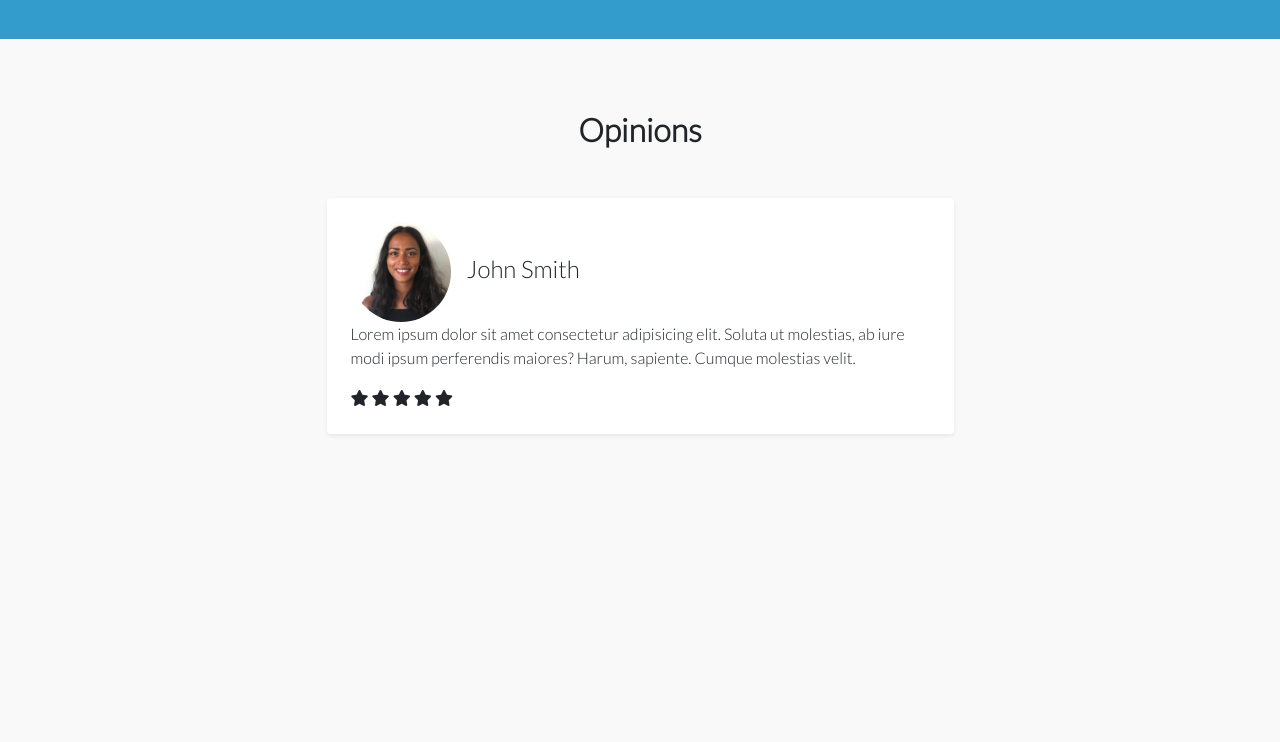
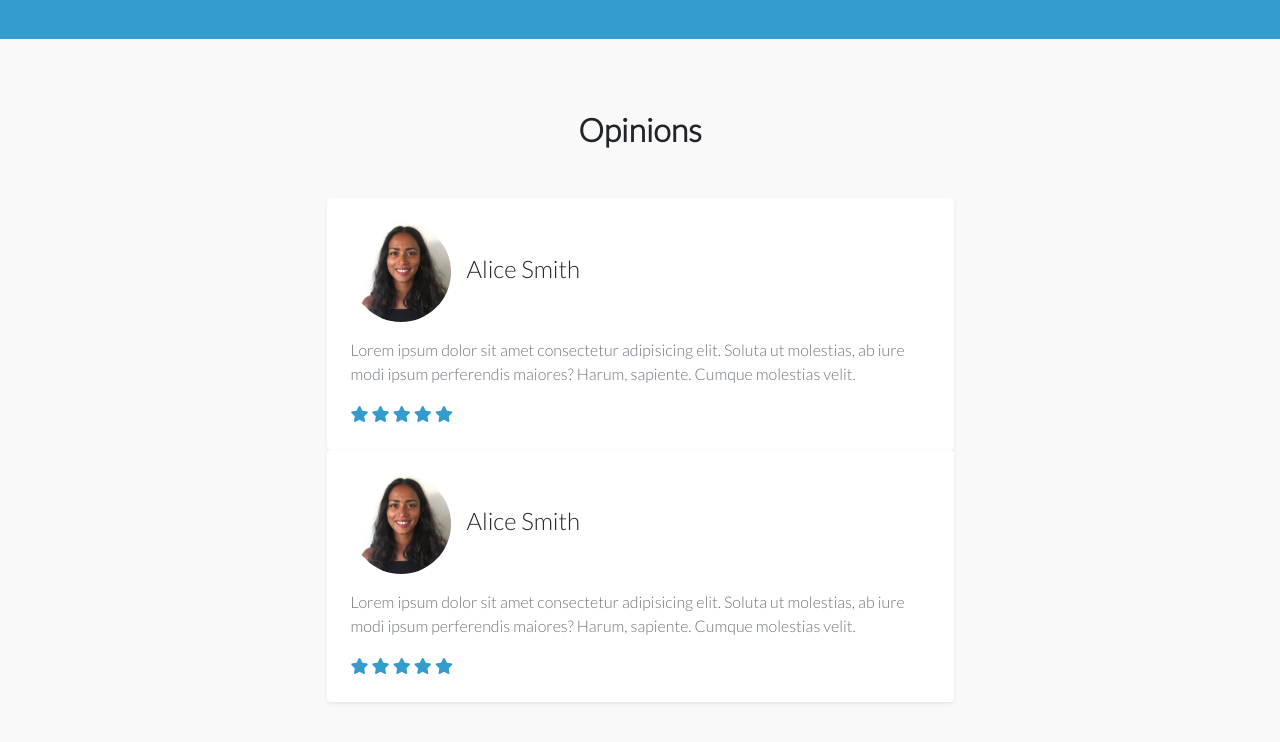
Before and after one commit to Kristof-nl/CompanyWebsite, a plain HTML site: page index.html in a window 1280 px wide. Shown: the part 4148-4890 px from the top of the page. Before the commit the page ends 4654 px from the top, so only its background shows below. Drawn offline with nearby package versions, Linux system fonts and the light colour scheme.

Commit message:
Carousel

```diff
--- a/css/style.css
+++ b/css/style.css
@@ -164,3 +164,7 @@ body{
     height: 100px;
     width: 100px;
 }
+
+.rating {
+    color: #349ccc;
+}
--- a/index.html
+++ b/index.html
@@ -358,14 +358,15 @@
         </div>
         <div class="row justify-content-center">
           <div class="col-lg-8 col-xl-7">
+            <!--First item-->
             <div class="opinions-item bg-white shadow-sm rounded p-4">
               <div class="author-info d-flex align-items-center">
                 <img src="face1.jpg" alt="author img" class="face image-thumbnail rounded-circle">
                 <div class="author ms-3">
-                  <h3 class="fs-4 mb-1">John Smith</h3>
+                  <h3 class="fs-4 mb-1">Alice Smith</h3>
                 </div>
               </div>
-              <p>Lorem ipsum dolor sit amet consectetur adipisicing elit. Soluta ut molestias,
+              <p class="text-muted mt-3">Lorem ipsum dolor sit amet consectetur adipisicing elit. Soluta ut molestias,
                 ab iure modi ipsum perferendis maiores? Harum, sapiente. Cumque molestias velit.</p>
               <div class="rating">
                 <i class="fas fa-star"></i>
@@ -375,10 +376,24 @@
                 <i class="fas fa-star"></i>
               </div>
             </div>
-          </div>
-        </div>
-      </div>
-    </div>
+            <!--Second item-->
+            <div class="opinions-item bg-white shadow-sm rounded p-4">
+              <div class="author-info d-flex align-items-center">
+                <img src="face1.jpg" alt="author img" class="face image-thumbnail rounded-circle">
+                <div class="author ms-3">
+                  <h3 class="fs-4 mb-1">Alice Smith</h3>
+                </div>
+              </div>
+              <p class="text-muted mt-3">Lorem ipsum dolor sit amet consectetur adipisicing elit. Soluta ut molestias,
+                ab iure modi ipsum perferendis maiores? Harum, sapiente. Cumque molestias velit.</p>
+              <div class="rating">
+                <i class="fas fa-star"></i>
+                <i class="fas fa-star"></i>
+                <i class="fas fa-star"></i>
+                <i class="fas fa-star"></i>
+                <i class="fas fa-star"></i>
+              </div>
+            </div>
   </section>
 
 
```
